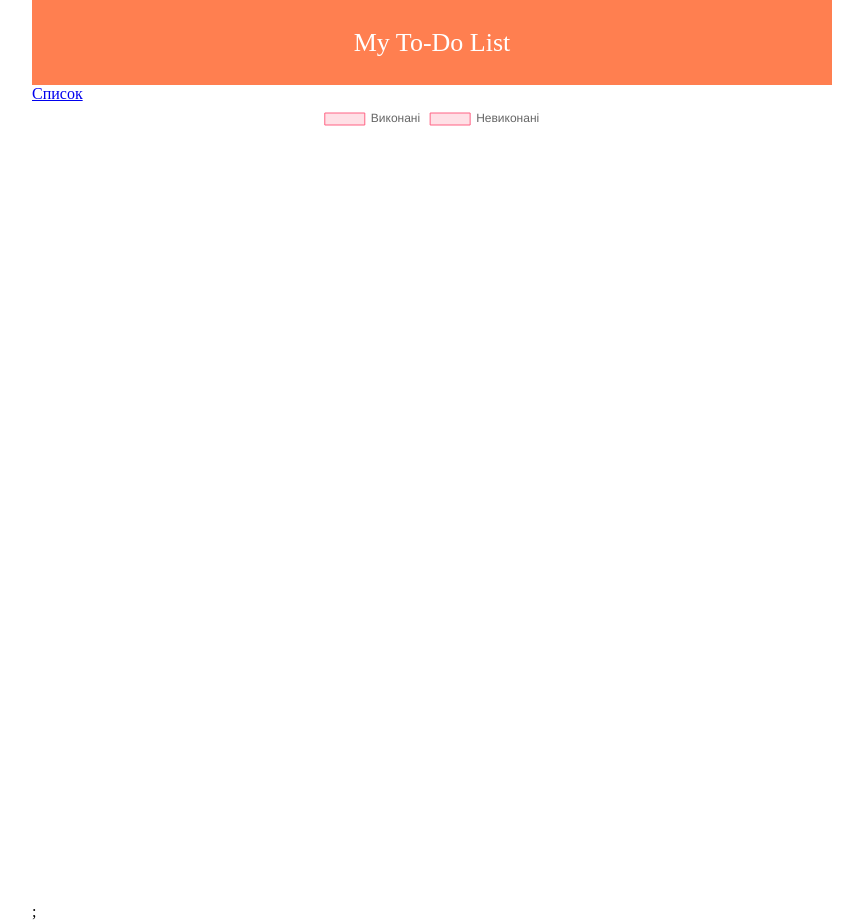
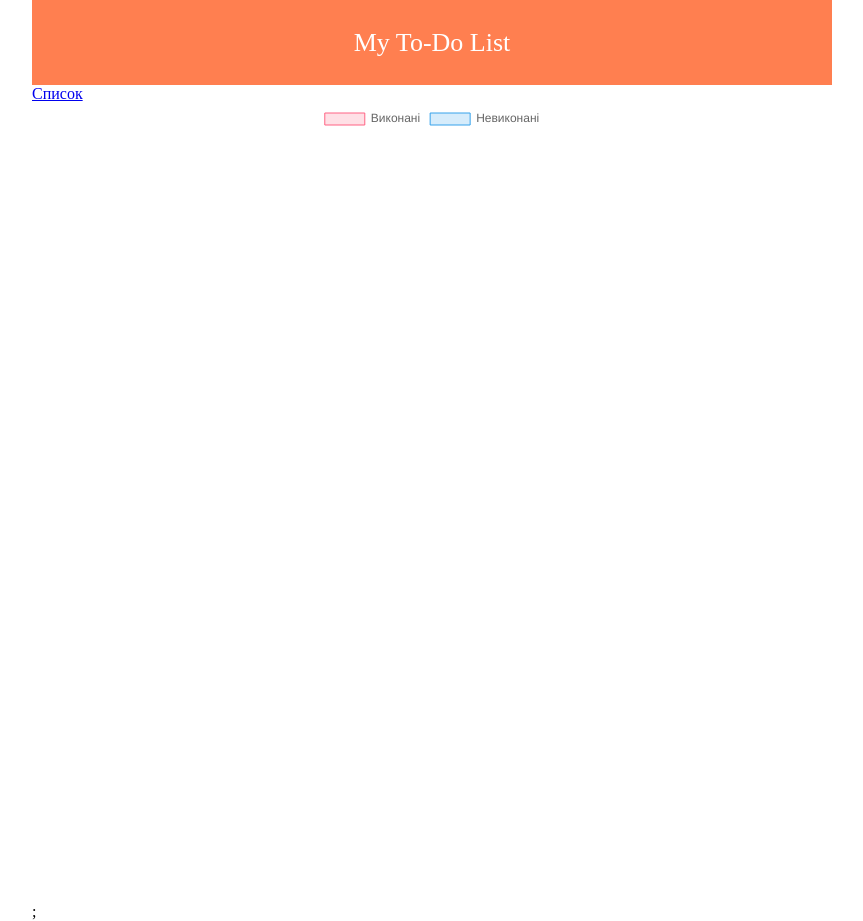
Before and after one commit to vladimirvikulin/Project-Manager, a React (Create React App) app: page /statistics in a window 1280 px wide. Shown: the whole page, without its empty margins (208-1071 px from the left). Built offline with nearby package versions, Linux system fonts and the light colour scheme.

Commit message:
implemented redux store for statistics

```diff
--- a/src/App.js
+++ b/src/App.js
@@ -1,18 +1,18 @@
-import React,{useState} from 'react';
+import React from 'react';
 import './styles/App.css'
 import Header from './components/Header';
 import List from './pages/List';
 import { BrowserRouter, Routes, Route } from "react-router-dom";
 import TaskStatistics from './pages/TaskStatistics'
+import { connect } from 'react-redux';
+import { setCompleted, setNotCompleted } from './db/store';
 
-function App() {
-  const [completedTask, setCompletedTask] = useState(0)
-  const [notCompletedTask, setNotCompletedTask] = useState(0)
+function App(props) {
   const addCompleted = (num) => {
-    setCompletedTask(num)
+    props.setCompleted(num)
   }
   const addNotCompleted = (num) => {
-    setNotCompletedTask(num)
+    props.setNotCompleted(num)
   }
   return (
     <div className= 'App'>
@@ -20,11 +20,18 @@ function App() {
       <BrowserRouter>
         <Routes>
           <Route path="/" element={<List addCompleted={addCompleted} addNotCompleted={addNotCompleted}/>} />
-          <Route path="/statistics" element={<TaskStatistics completedTask={completedTask} notCompletedTask={notCompletedTask}/>}/>
+          <Route path="/statistics" element={<TaskStatistics completedTask={props.completed} notCompletedTask={props.notCompleted}/>}/>
         </Routes>
       </BrowserRouter>
     </div>
   );
 }
 
-export default App;
+const mapStateToProps = (state) => {
+  return {
+    completed: state.completed,
+    notCompleted: state.notCompleted
+  }
+}
+
+export default connect(mapStateToProps, { setCompleted, setNotCompleted })(App);
--- a/src/components/ListGroup.js
+++ b/src/components/ListGroup.js
@@ -7,25 +7,21 @@ const ListGroup = ({group, removeGroup, addCompleted, addNotCompleted}) => {
     const [tasks, setTasks] = useState ([])
     const [edit, setEdit] = useState(null)
     const [value, setValue] = useState('')
-    let completed = 0
-    let notCompleted = 0
 
     const checkCompleted = () => {
-        tasks.map((i) => i.status ? completed++ : notCompleted++)
+        let completed = 0
+        let notCompleted = 0
+        tasks.map((i) => i.status ? ++notCompleted : ++completed)
         addCompleted(completed)
         addNotCompleted(notCompleted)
-        completed = 0
-        notCompleted = 0
     }
 
     const addTask = (newTask) => {
         setTasks([...tasks, newTask])
-        checkCompleted()
     }
 
     const removeTask = (task) => {
         setTasks(tasks.filter(i => i.id !== task.id))
-        checkCompleted()
     }
 
     const statusTask = (task) => {
@@ -34,7 +30,6 @@ const ListGroup = ({group, removeGroup, addCompleted, addNotCompleted}) => {
             return i
           }
         ))
-        checkCompleted()
     }
     const editTask = (task) => {
         setEdit(task.id)
@@ -53,7 +48,7 @@ const ListGroup = ({group, removeGroup, addCompleted, addNotCompleted}) => {
     return (
         <div>
             <div className='link'>
-              <Link to='/statistics'>Статистика</Link>
+              <Link onClick={checkCompleted} to='/statistics'>Статистика</Link>
             </div>
             <h1 className="list">{group.title}</h1>
             <AddTaskForm add={addTask}/>
--- a/src/pages/TaskStatistics.js
+++ b/src/pages/TaskStatistics.js
@@ -5,13 +5,14 @@ import { Link } from "react-router-dom";
 import '../styles/App.css'
 
 ChartJS.register(ArcElement, Tooltip, Legend);
-let dataStatisctics = []
+
+const TaskStatistics = ({completedTask, notCompletedTask}) => {
   const data = {
     labels: ['Виконані', 'Невиконані'],
     datasets: [
       {
         label: '# Завдань',
-      data: dataStatisctics,
+        data: [completedTask, notCompletedTask] ,
         backgroundColor: [
           'rgba(255, 99, 132, 0.2)',
           'rgba(54, 162, 235, 0.2)',
@@ -24,9 +25,6 @@ const data = {
       },
     ],
   };
-
-const TaskStatistics = ({completedTask, notCompletedTask}) => {
-  dataStatisctics = [completedTask, notCompletedTask]
   return (
   <div className='pieChart'>
     <div className='link'>
```
Lines whose indentation alone changed are shown as unchanged.
